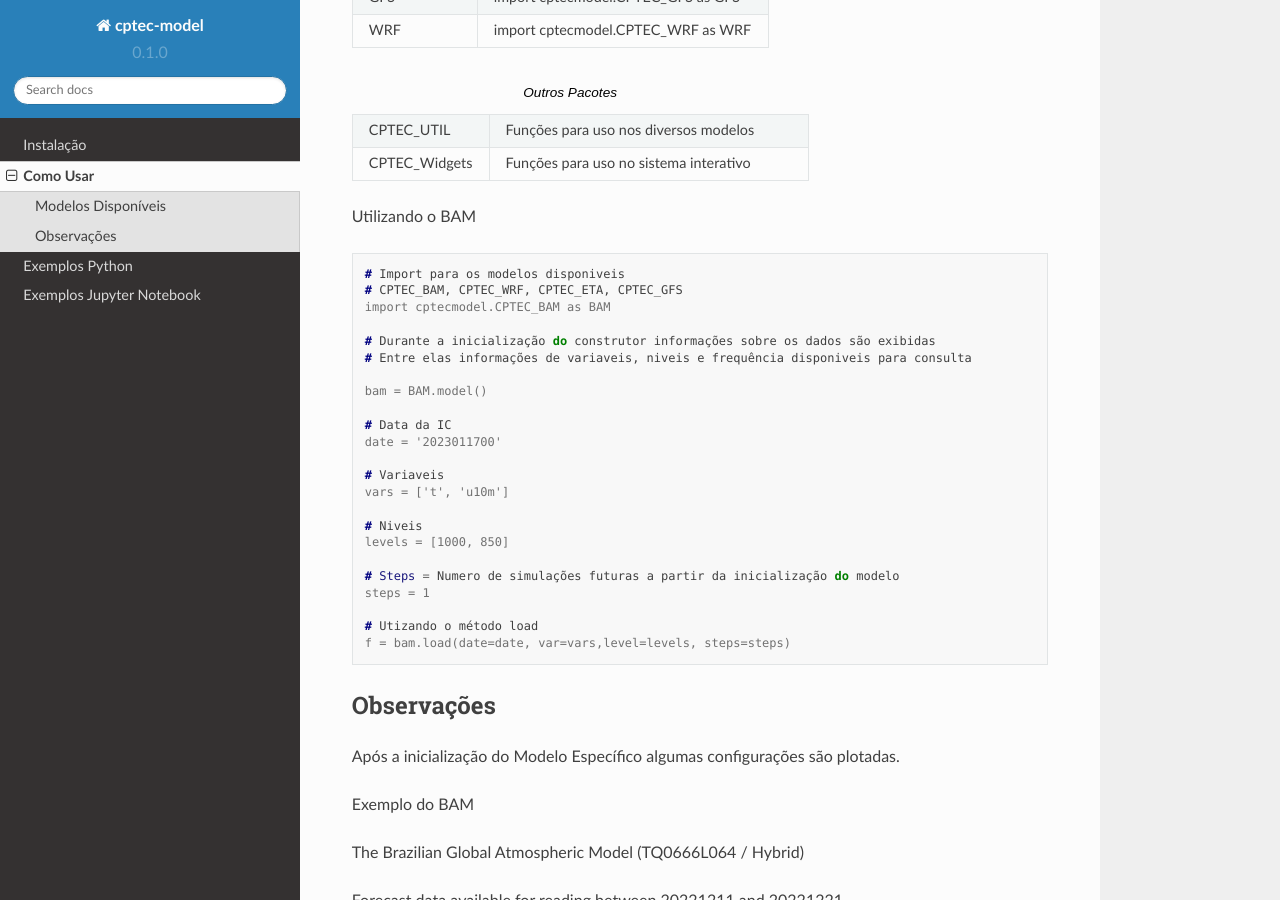
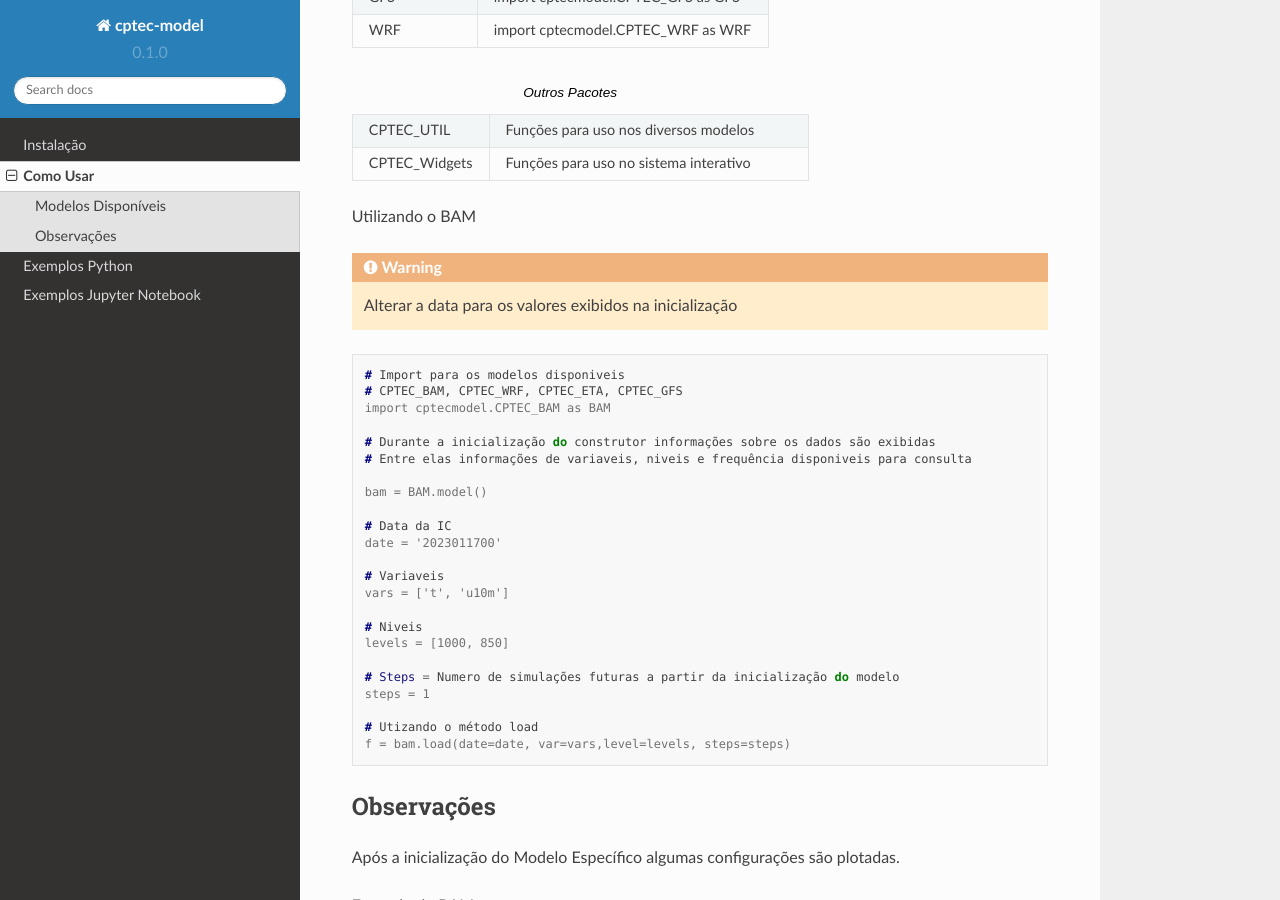
Before and after one commit to framework-CPTEC/tutorial, a Sphinx documentation site: the page built from docs/source/usage.rst, in a window 1280 px wide and 900 px high, scrolled down 334 px. Built offline with Sphinx 7.4.7 and the Read the Docs theme 2.0.0, drawn with Linux system fonts in a browser that asks for light colours; pages that are not in the unit, such as notebooks, are missing from menus.

Commit message:
Update usage.rst

```diff
--- a/docs/source/usage.rst
+++ b/docs/source/usage.rst
@@ -29,6 +29,9 @@ Modelos Disponíveis
      - Funções para uso no sistema interativo
 
 Utilizando o BAM
+
+.. warning::
+  Alterar a data para os valores exibidos na inicialização
 
 .. code-block:: console
 
```
